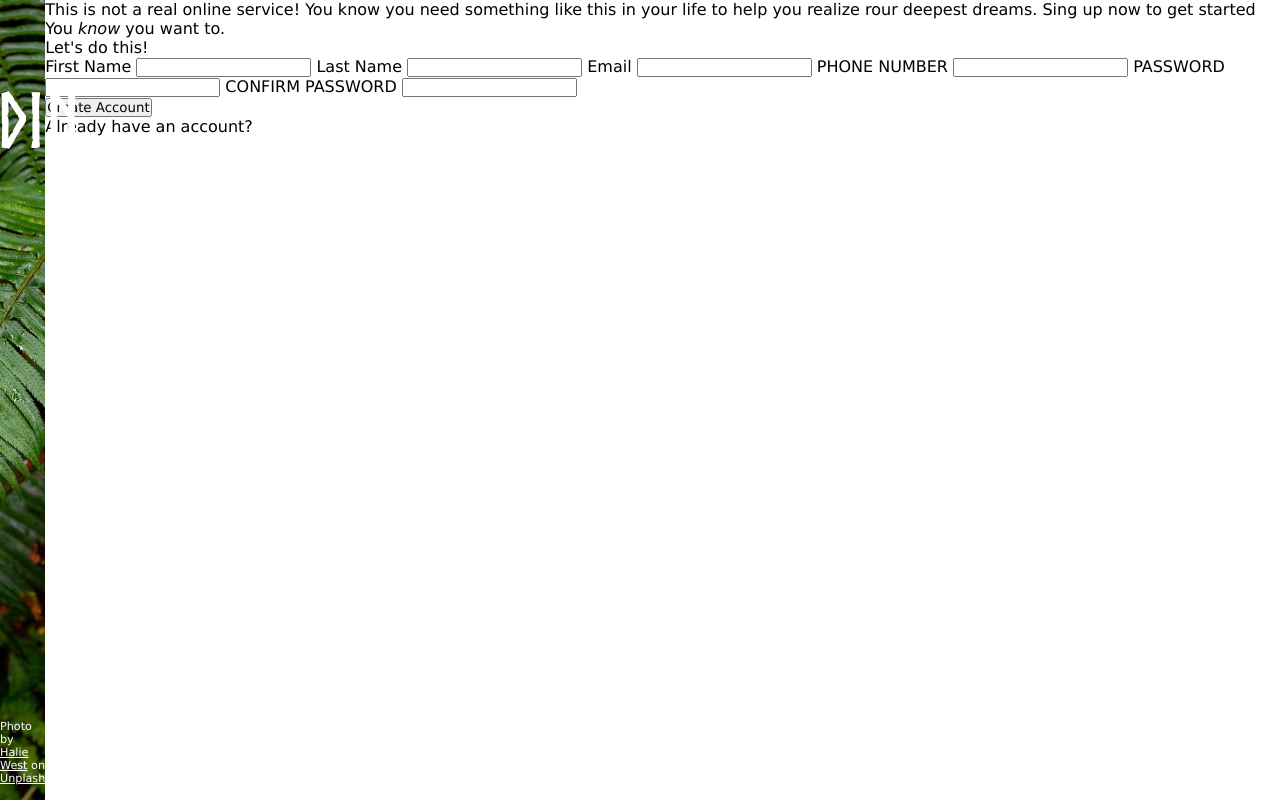
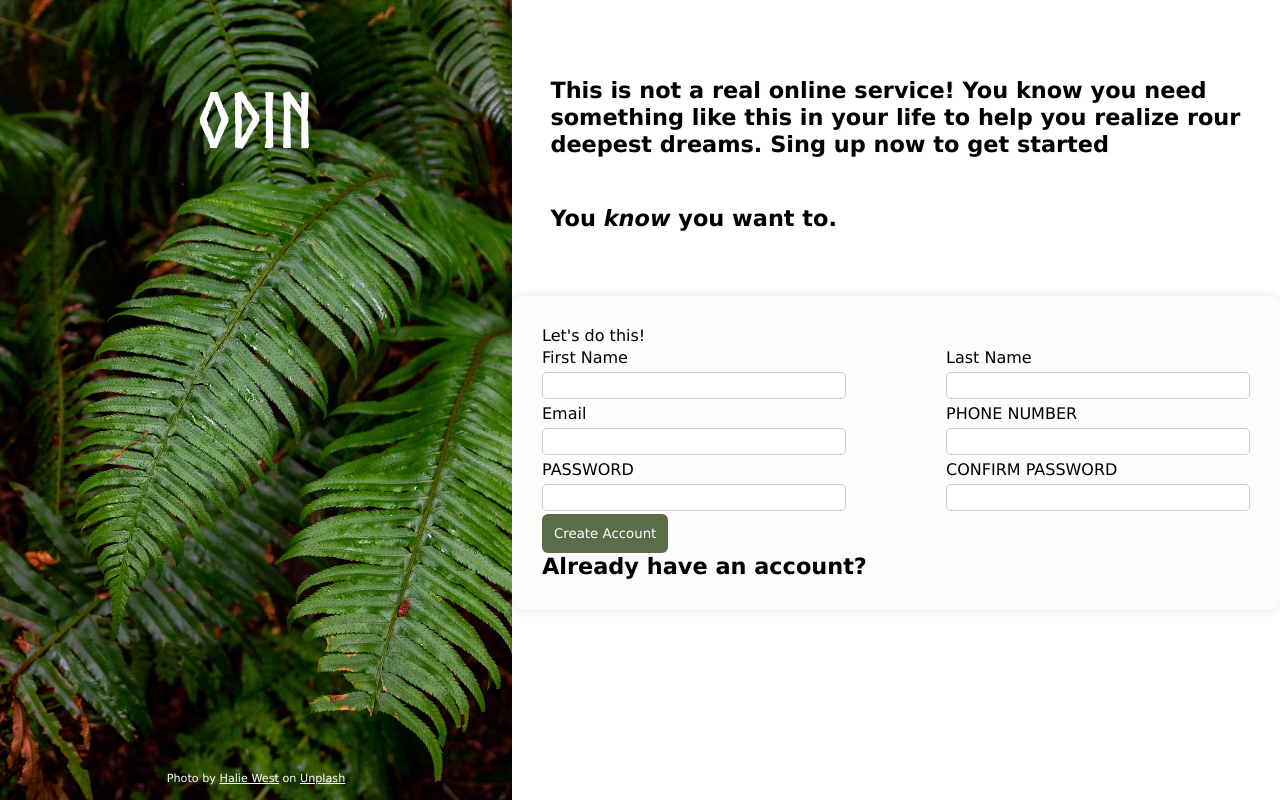
Before and after one commit to izaquedmf/Project-Sign-up-Form, a plain HTML site: page index.html in a window 1280 px wide. Drawn offline with Linux system fonts and the light colour scheme.

Commit message:
start styling forms and page

```diff
--- a/index.html
+++ b/index.html
@@ -18,33 +18,40 @@
 
         <div id="right-container">
             <header>
-                <p>
+                <h1>
                     This is not a real online service! You know you need something like this in your
                     life to help you realize rour deepest dreams. Sing up now to get started
-                </p>
+                </h1>
                 <p>You <em>know</em> you want to.</p>
             </header>
-            <form action="example.com/path" method="post">
+
+            <form class="form_create_account" action="example.com/path" method="post">
                 <legend>Let's do this!</legend>
 
+                <div id="fields">
+                    <div id="left_fields">
                         <label for="first_name">First Name</label>
                         <input type="text" id="first_name" name="first_name">
-
-                <label for="last_name">Last Name</label>
-                <input type="text" id="last_name" name="last_name">
 
                         <label for="email">Email</label>
                         <input type="email" id="email" name="email">
 
+                        <label for="pwd">PASSWORD</label>
+                        <input type="password" id="pwd" name="pwd">
+
+                    </div>
+                    <div id="right_fields">
+                        <label for="last_name">Last Name</label>
+                        <input type="text" id="last_name" name="last_name">
+
                         <label for="phone">PHONE NUMBER</label>
                         <input type="tel" id="phone" name="phone">
-
-                <label for="pwd">PASSWORD</label>
-                <input type="password" id="pwd" name="pwd">
 
                         <label for="confirm_pwd">CONFIRM PASSWORD</label>
                         <input type="password" id="confirm_pwd" name="confirm_pwd">
 
+                    </div>
+                </div>
                 <section>
                     <p>
                       <button type="submit">Create Account</button>
--- a/style.css
+++ b/style.css
@@ -12,17 +12,37 @@
 
 html, body {
     height: 100%;
-  }
+}
 
 footer{
     font-size: 0.7rem;
     margin-top: auto;
     padding-bottom: 15px;
+    text-align: center;
+
 }
 
 a{
     color:inherit;
 }
+
+header{
+    margin: 10% 5% 2%;
+}
+
+header h1,p {
+    font-size: 1.4rem;
+    line-height: 1.2;
+    text-shadow: 1px 1px 2px rgba(0,0,0,0.05);
+    font-weight:bold;
+
+}
+
+header p {
+    margin-top: 3rem;             /* Espaço entre os parágrafos */
+    margin-bottom: 4rem;
+}
+
 
 #container{
     display: flex;
@@ -30,7 +50,7 @@ a{
 }
 
 #logo {
-   position: absolute;
+position: absolute;
     top: 15%;
     left: 50%;
     transform: translate(-50%, -50%);
@@ -43,10 +63,54 @@ a{
 
 #left-image{
     display: flex;
-    flex: 1;
+    flex-direction: column;
+    flex: 0 0 40%;
     background-image: url(./resources/photo-1585202900225-6d3ac20a6962.avif);
     background-size: cover;
     background-position: center;
     position: relative;
     color: white;
 }
+
+#right_container{
+    background-color: #f7f7f7;
+}
+
+.form_create_account{
+    display: flex;
+    flex-direction: column;
+    gap: 3px;
+    max-width: 100vw;
+    margin: 0 auto;
+    padding: 30px;
+    border-radius: 10px;
+    background-color: #fdfdfd;
+    box-shadow: 0 0 10px rgba(0,0,0,0.1);
+}
+
+#fields{
+    display: flex;
+    gap: 100px;
+}
+
+#left_fields, #right_fields{
+    display: flex;
+    flex-direction: column;
+    flex: 1;
+    gap: 5px;
+}
+
+input{
+    padding: 5px;
+    border-radius: 5px;
+    border: 1px solid #ccc;
+}
+
+button {
+    padding: 12px;
+    background-color: #596D48;
+    color: white;
+    border: none;
+    border-radius: 6px;
+    cursor: pointer;
+}
```
Lines whose indentation alone changed are shown as unchanged.
